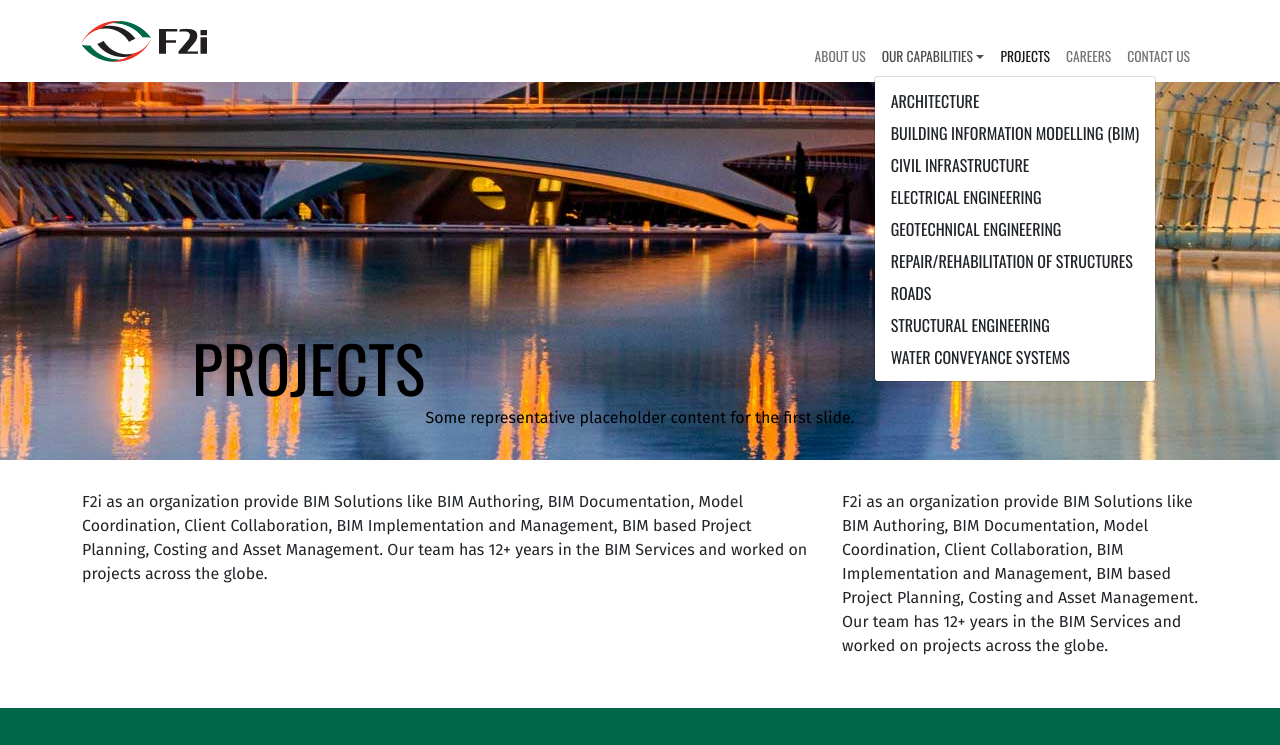
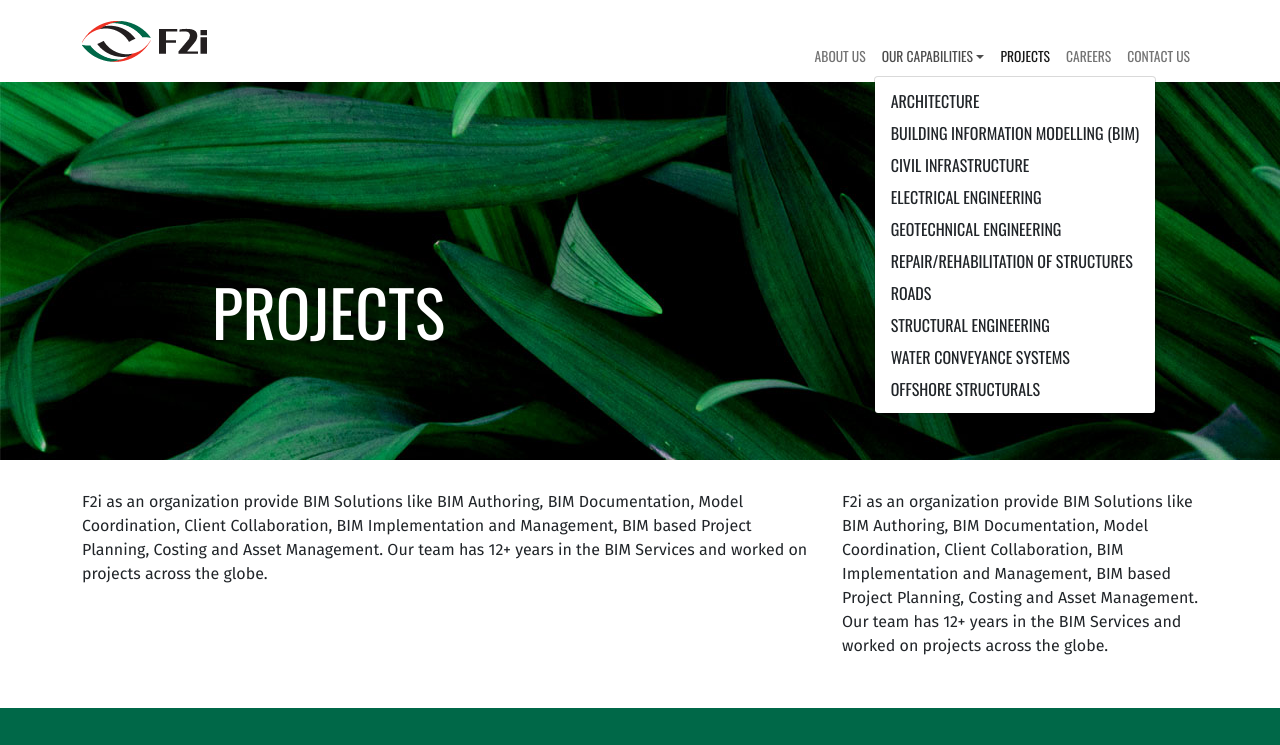
Before and after one commit to nitinpereira/Preview, a plain HTML site: page Projects.html in a window 1280 px wide. Both pictures are taken after a click on the button "OUR CAPABILITIES". Shown: the top 745 px of the page. Drawn offline with nearby package versions, Linux system fonts and the light colour scheme.

Commit message:
Iterations completed

```diff
--- a/Projects.html
+++ b/Projects.html
@@ -67,9 +67,9 @@
                   <li><a class="dropdown-item" href="Geotechnical-Engineering.html">Geotechnical Engineering</a></li>
                   <li><a class="dropdown-item" href="RR-Structures.html">Repair&sol;Rehabilitation of Structures</a></li>
                   <li><a class="dropdown-item" href="Roads.html">Roads</a></li>
-                  <!-- <li><a class="dropdown-item" href="Shop-Drawing-Bar-Bending.html">Shop drawings and Bar Bending Schedules &lpar;BBS&rpar;</a></li> -->
                   <li><a class="dropdown-item" href="Structural-Engineering.html">Structural Engineering</a></li>
                   <li><a class="dropdown-item" href="Water-Conveyance-Systems.html">Water Conveyance Systems</a></li>
+                  <li><a class="dropdown-item" href="Offshore-Structurals.html">Offshore Structurals</a></li>
                 </ul>
               </li>
               <li class="nav-item">
@@ -88,19 +88,20 @@
 
       <!-- Banner -->
       <header>
-        <div id="carouselExampleDark" class="carousel carousel-dark slide" data-bs-ride="carousel">
-            <div class="carousel-inner">
-              <div class="carousel-item active" data-bs-interval="10000">
-                <img class="img-responsive" src="image/Carousel/BIM.jpg" class="d-block w-100" alt="Building Information Modelling">
-                <div class="carousel-caption d-none d-md-block">
-                  <div class="my-carousel">
-                    <h1>Projects</h1>
-                    <p>Some representative placeholder content for the first slide.</p>
-                  </div>
+        <div id="carouselExampleCaptions" class="carousel slide" data-bs-ride="carousel">
+          <div class="carousel-indicators">
+          </div>
+          <div class="carousel-inner">
+            <div class="carousel-item active">
+              <img class="img-responsive" src="image/Carousel/Water-Conveyance-Systems.jpg" class="d-block w-100" alt="Projects">
+              <div class="carousel-caption carousel-cap">
+                <div class="cust-carousel">
+                  <h1>Projects</h1>
                 </div>
               </div>
             </div>
           </div>
+        </div>
       </header>
 
       <!-- Content -->
```
Also changed, not shown: Architecture.html (+7 -5 lines), BIM.html (+7 -5 lines), Careers.html (+1 -1 lines), Civil-Infrastructure.html (+7 -5 lines), Contact.html (+1 -1 lines), Electrical-Engineering.html (+7 -5 lines), Geotechnical-Engineering.html (+7 -5 lines), Offshore-Structurals.html (renamed from Shop-Drawing-Bar-Bending.html, +9 -7 lines), RR-Structures.html (+8 -6 lines), Roads.html (+7 -5 lines), Structural-Engineering.html (+7 -5 lines), Water-Conveyance-Systems.html (+6 -4 lines), index.html (+1 -1 lines), image/Carousel/Offshore-Structures.jpg (added).
